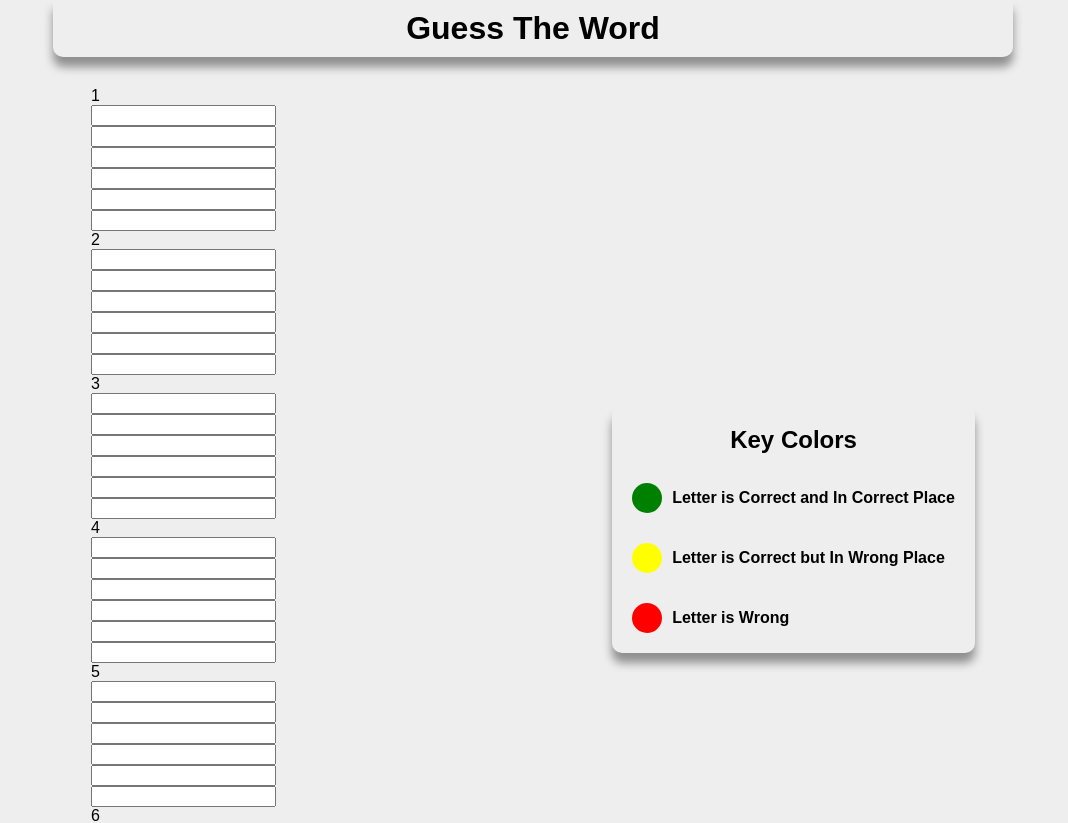
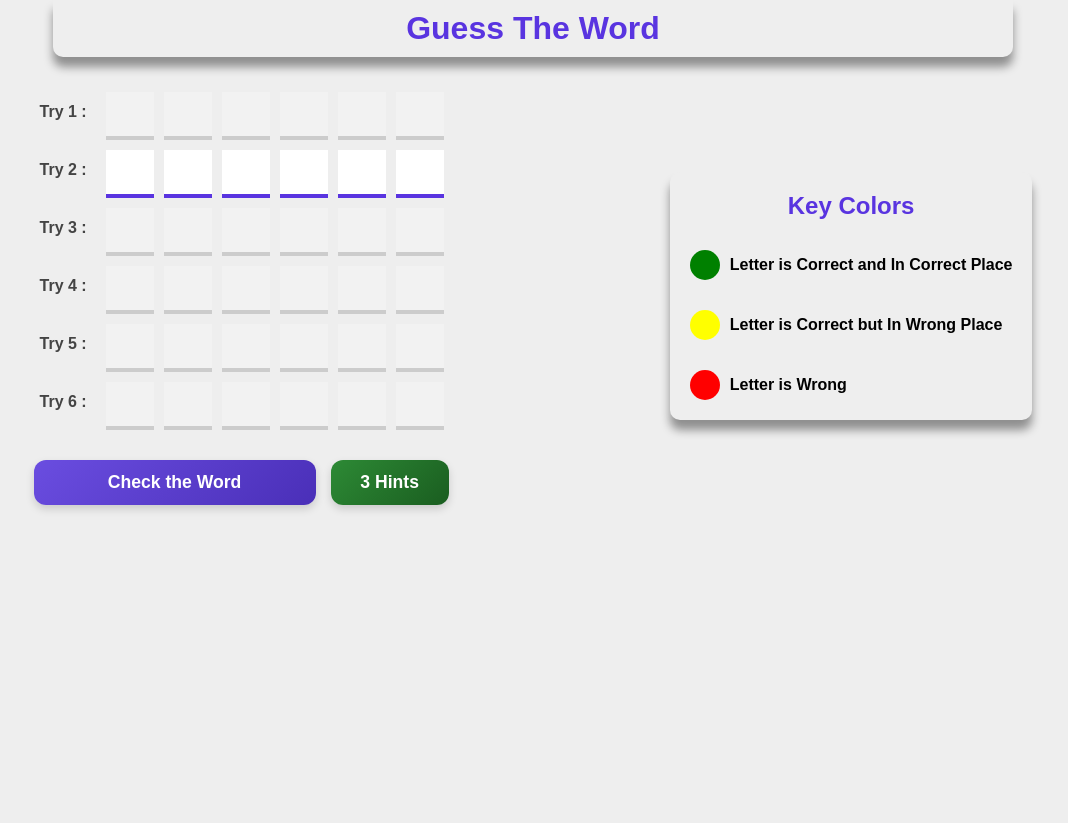
Before and after one commit to LailaMosbah/GuessTheWordGame, a React (Vite) app: page / in a window 1280 px wide. Shown: the top 823 px of the page, without its empty margins (107-1175 px from the left). After the commit the page ends 800 px from the top, so only its background shows below. Built offline with nearby package versions, Linux system fonts and the light colour scheme.

Commit message:
inputs and buttons

```diff
--- a/src/components/Controls.jsx
+++ b/src/components/Controls.jsx
@@ -1,12 +1,20 @@
-import React from "react";
+import React, { useState } from "react";
+import styles from "../styles/control.module.css";
 
 export default function Controls() {
+  const [noOfHints, setNoOfHints] = useState(3);
+
+  function useHint() {
+    if (noOfHints > 0) setNoOfHints(noOfHints - 1);
+  }
   return (
     <>
-      <button>Check the Word</button>
-      <button>
-        <span></span> Hints
-      </button>
+      <div className={styles.container}>
+        <button className={styles.checkBtn}>Check the Word</button>
+        <button onClick={useHint} className={styles.checkhint}>
+          <span>{noOfHints}</span> Hints
+        </button>
+      </div>
     </>
   );
 }
--- a/src/components/GameArea.jsx
+++ b/src/components/GameArea.jsx
@@ -8,7 +8,6 @@ export default function GameArea() {
     <>
       <div>
         <Inputs />
-        <Controls />
         <Message />
       </div>
     </>
--- a/src/components/InputTry.jsx
+++ b/src/components/InputTry.jsx
@@ -1,13 +1,32 @@
-import React from "react";
+import React, { useRef } from "react";
+import styles from "../styles/inputs.module.css";
 
-export default function InputTry() {
+export default function InputTry({ isActive, wordToGuess }) {
+  const inputRefs = useRef([]);
+
   let numberOfLetters = 6;
 
+  // Handle Arrows Buttons
+  function handleKeyDown(e, index) {
+    if (e.key === "ArrowRight" && index < numberOfLetters - 1)
+      inputRefs.current[index + 1].focus();
+    if (e.key === "ArrowLeft" && index > 0)
+      inputRefs.current[index - 1].focus();
+  }
+
   return (
-    <div>
+    <div className={styles.word}>
       {Array.from({ length: numberOfLetters }).map((_, indexInput) => (
         <div key={indexInput}>
-          <input type="text" maxLength={1} />
+          <input
+            key={indexInput}
+            ref={(el) => (inputRefs.current[indexInput] = el)}
+            type="text"
+            maxLength={1}
+            className={styles.input}
+            disabled={!isActive}
+            onKeyDown={(e) => handleKeyDown(e, indexInput)}
+          />
         </div>
       ))}
     </div>
--- a/src/components/Inputs.jsx
+++ b/src/components/Inputs.jsx
@@ -1,18 +1,26 @@
-import React from "react";
+import React, { useState } from "react";
 import InputTry from "./InputTry";
+import styles from "../styles/inputs.module.css";
+import Controls from "./Controls";
+import words from "../data/words";
 
 export default function Inputs() {
   let numberOfTries = 6;
-  // let currentTry = 1;
+  const [currentTry, setCurrentTry] = useState(2);
+  let wordToGuess = words[Math.floor(Math.random() * words.length)];
 
   return (
     <>
       {Array.from({ length: numberOfTries }).map((_, indexTry) => (
-        <div key={indexTry}>
-          <span>{indexTry + 1}</span>
-          <InputTry />
+        <div key={indexTry} className={styles.containerInput}>
+          <p className={styles.indexWord}> Try {indexTry + 1} :</p>
+          <InputTry
+            isActive={indexTry + 1 === currentTry}
+            wordToGuess={wordToGuess}
+          />
         </div>
       ))}
+      <Controls />
     </>
   );
 }
--- a/src/components/KeyColors.jsx
+++ b/src/components/KeyColors.jsx
@@ -6,7 +6,7 @@ export default function KeyColors() {
   return (
     <>
       <div className={styles.container}>
-        <h2 style={{ textAlign: "center" }}>Key Colors</h2>
+        <h2 style={{ textAlign: "center", color: "#5934e0" }}>Key Colors</h2>
         <KeyColor
           keyColor="green"
           keyText="Letter is Correct and In Correct Place"
--- /dev/null
+++ b/src/data/words.jsx
@@ -0,0 +1,56 @@
+// src/data/words.js
+const words = [
+  "planet",
+  "silver",
+  "orange",
+  "castle",
+  "bridge",
+  "market",
+  "forest",
+  "garden",
+  "stream",
+  "hunter",
+  "summer",
+  "school",
+  "prince",
+  "friend",
+  "yellow",
+  "little",
+  "beauty",
+  "danger",
+  "letter",
+  "circle",
+  "people",
+  "travel",
+  "monkey",
+  "pencil",
+  "number",
+  "memory",
+  "window",
+  "leader",
+  "strong",
+  "doctor",
+  "butter",
+  "mother",
+  "father",
+  "future",
+  "player",
+  "rocket",
+  "dragon",
+  "spirit",
+  "forest",
+  "throne",
+  "flower",
+  "island",
+  "sister",
+  "bridge",
+  "vision",
+  "object",
+  "purple",
+  "system",
+  "strike",
+  "modern",
+  "planet",
+];
+
+export default words;
--- /dev/null
+++ b/src/styles/control.module.css
@@ -0,0 +1,47 @@
+.container {
+    display: flex;
+    justify-content: space-between;
+    align-items: center;
+    margin-top: 25px;
+    gap: 15px;
+    /* spacing between buttons */
+}
+
+/* Base button style */
+button {
+    flex: 1;
+    padding: 12px 18px;
+    font-size: 1.1rem;
+    font-weight: bold;
+    cursor: pointer;
+    border: none;
+    border-radius: 12px;
+    color: white;
+    box-shadow: 0 4px 8px rgba(0, 0, 0, .15);
+    transition: all 0.25s ease-in-out;
+}
+
+/* Hover and active animations */
+button:hover {
+    transform: translateY(-3px) scale(1.05);
+    box-shadow: 0 6px 12px rgba(0, 0, 0, .25);
+}
+
+button:active {
+    transform: scale(0.98);
+    box-shadow: 0 2px 5px rgba(0, 0, 0, .15);
+}
+
+/* Check button (primary) */
+.checkBtn {
+    flex: 3;
+    /* bigger button */
+    background: linear-gradient(135deg, #6a4de0, #4a2fb8);
+}
+
+/* Hint button (secondary) */
+.checkhint {
+    flex: 1;
+    /* smaller button */
+    background: linear-gradient(135deg, #2d8a35, #1a5d20);
+}
--- a/src/styles/header.module.css
+++ b/src/styles/header.module.css
@@ -5,5 +5,6 @@
     padding: 10px;
     margin: 0px auto;
     border-bottom-left-radius: 10px;
-    border-bottom-right-radius: 10px
+    border-bottom-right-radius: 10px;
+    color: #5934e0
 }
--- /dev/null
+++ b/src/styles/inputs.module.css
@@ -0,0 +1,74 @@
+.containerInput {
+    /* background-color: red; */
+    display: flex;
+}
+
+.word {
+    display: flex;
+
+}
+
+.input {
+    width: 3rem;
+    height: 3rem;
+    margin: 5px;
+    text-align: center;
+    font-size: 2.5rem;
+    border: none;
+    outline: none;
+    border-bottom: 4px solid #5934e0;
+    caret-color: #5934e0;
+}
+
+.input:disabled {
+    background-color: #f2f2f2;
+    border-color: #ccc;
+    color: #aaa;
+    box-shadow: none;
+    cursor: not-allowed;
+}
+
+.inputRight {
+    width: 3rem;
+    height: 3rem;
+    margin: 5px;
+    text-align: center;
+    font-size: 2.5rem;
+    border: none;
+    outline: none;
+    border-bottom: 4px solid #33ff00;
+    background-color: #33ff0023;
+}
+
+.inputPlace {
+    width: 3rem;
+    height: 3rem;
+    margin: 5px;
+    text-align: center;
+    font-size: 2.5rem;
+    border: none;
+    outline: none;
+    border-bottom: 4px solid #fffb00;
+    background-color: rgba(255, 251, 0, 0.103)
+}
+
+.inputWrong {
+    width: 3rem;
+    height: 3rem;
+    margin: 5px;
+    text-align: center;
+    font-size: 2.5rem;
+    border: none;
+    outline: none;
+    border-bottom: 4px solid #ff0000;
+    background-color: rgba(255, 0, 0, 0.103)
+}
+
+.indexWord {
+    font-size: 1rem;
+    font-weight: bold;
+    color: #444;
+    margin-right: 10px;
+    display: table-cell;
+    padding: 0 4px 0 6px;
+}
```
